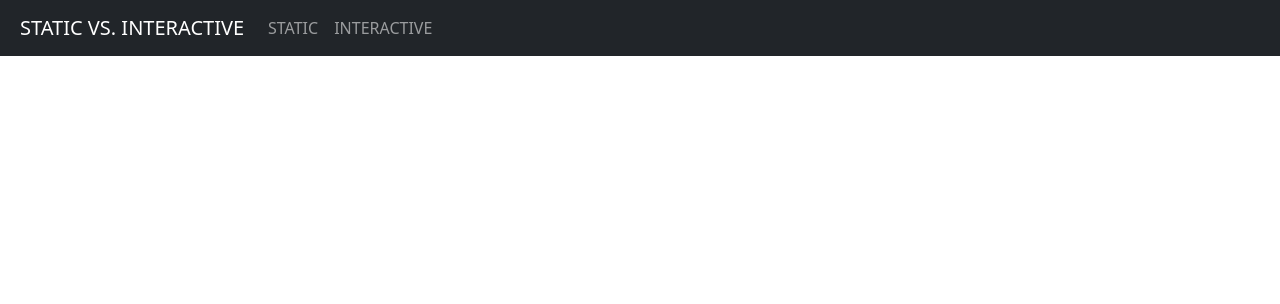
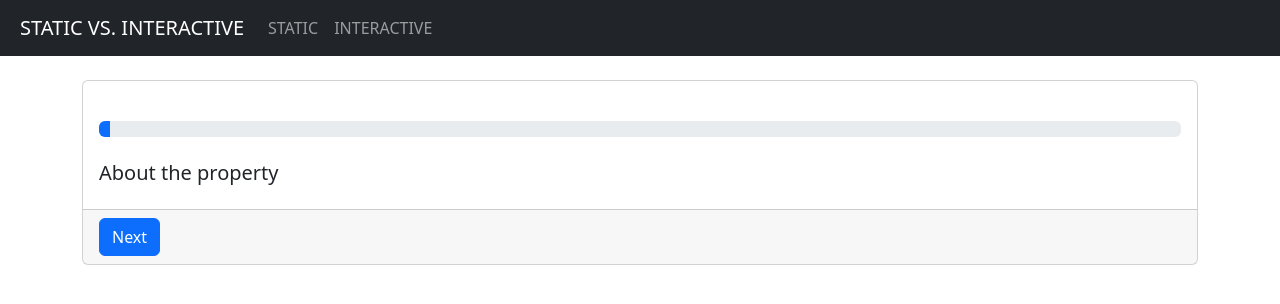
Before and after one commit to IADT-projects/y4-project-jade-r-k, a React (Create React App) app: page /interactive in a window 1280 px wide. Shown: the top 304 px of the page. Built offline with nearby package versions, Linux system fonts and the light colour scheme.

Commit message:
Interactive Form setup and multistep/page code

```diff
--- /dev/null
+++ b/src/components/FormButton.js
@@ -0,0 +1,16 @@
+import Button from "react-bootstrap/Button";
+
+const FormButton = ({color, text, onClick, isDisabled}) => {
+
+    return (
+        <>
+        <Button
+            variant={color}
+            onClick={onClick}
+            disabled={isDisabled}
+        >{text}</Button>
+        </>
+    );
+  };
+
+  export default FormButton;
--- /dev/null
+++ b/src/components/IxDForm.js
@@ -0,0 +1,92 @@
+import { useState } from "react";
+import ProgressBar from 'react-bootstrap/ProgressBar';
+
+import Cover from './form/Cover';
+import Discounts from './form/Discounts';
+import Welcome from './form/Welcome';
+import Property from './form/Property';
+import Personal from './form/Personal';
+
+import FormButton from './FormButton';
+import Container from "react-bootstrap/Container";
+import Form from 'react-bootstrap/Form';
+import Col from 'react-bootstrap/Col'
+import Card from 'react-bootstrap/Card'
+
+const IxDForm = () => {
+    const [page, setPage] = useState(0);
+
+    const FormTitle = ["About the property", "Your cover", "Discounts", "Personal Details"]
+
+    const PageDisplay = () => {
+        if (page === 0) {
+            return <Property />
+        } else if (page === 1) {
+            return <Cover />
+        } else if (page === 2) {
+            return <Discounts />
+        } else if (page === 3) {
+            return <Personal/>
+        } else {
+            return <Welcome/>
+        }
+    }
+
+    return (
+        <>
+        <br/>
+        <Container>
+            <Form>
+                <Col>
+                    <Card>
+                        <Card.Body>
+                        <br/>
+                    <ProgressBar now={
+                        page === 0
+                        ? 1
+                        : page === 1
+                        ? 25
+                        : page === 2
+                        ? 50
+                        : page === 3
+                        ? 75
+                        : 100
+                        }/>
+                        <br/>
+                        <Card.Title>{FormTitle[page]}</Card.Title>
+                        </Card.Body>
+                        <Card.Footer>
+                            {/* <PageDisplay/> */}
+                            <div>
+                                {page !== 0 && page !== 4 ? (
+                                    <FormButton
+                                    onClick={(e) => {
+                                        e.preventDefault();
+                                        setPage((currPage) => currPage - 1);
+                                    }}
+                                    text="Prev"
+                                    />
+                                ) : null}
+                                <FormButton
+                                onClick={(e) => {
+                                    e.preventDefault();
+                                    if (page === FormTitle.length - 1) {
+                                        window.alert("Are you done with the registration");
+                                        window.location.reload();
+                                    } else {
+                                        setPage((currPage) => currPage + 1);
+                                    }
+                                }}
+                                text={page !== 3 ? "Next" : "Finish"}
+                                />
+                            </div>
+                        </Card.Footer>
+                    </Card>
+                </Col>
+            </Form>
+        </Container>
+        </>
+    );
+  };
+
+  export default IxDForm;
--- a/src/pages/Interactive.js
+++ b/src/pages/Interactive.js
@@ -1,7 +1,10 @@
+import IxDForm from '../components/IxDForm';
+
 const Interactive = () => {
+
     return (
         <>
-
+        <IxDForm />
         </>
     );
   };
```
Also changed, not shown: src/components/form/Cover.js (added), src/components/form/Discounts.js (added), src/components/form/Personal.js (added), src/components/form/Property.js (added), src/components/form/Welcome.js (added).
